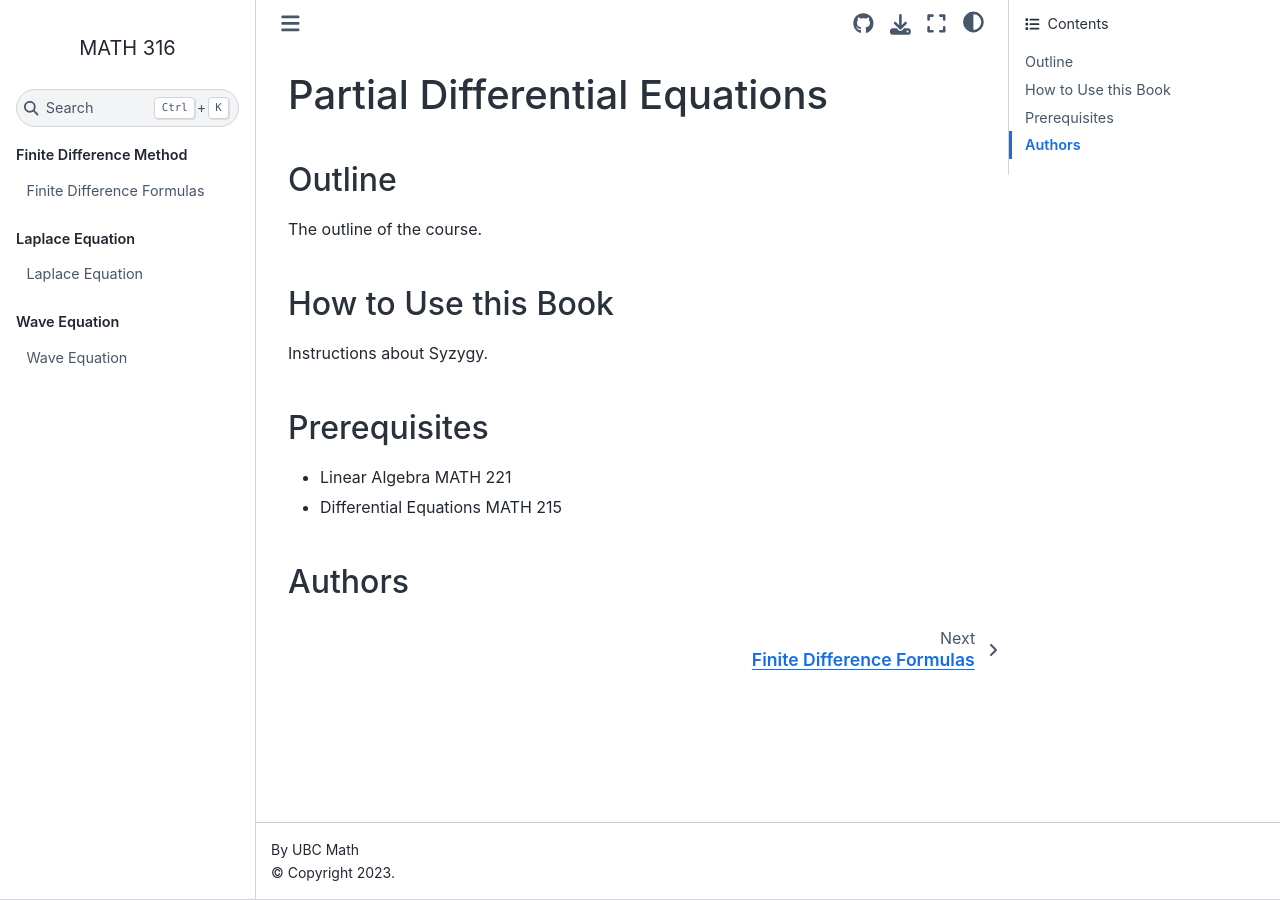
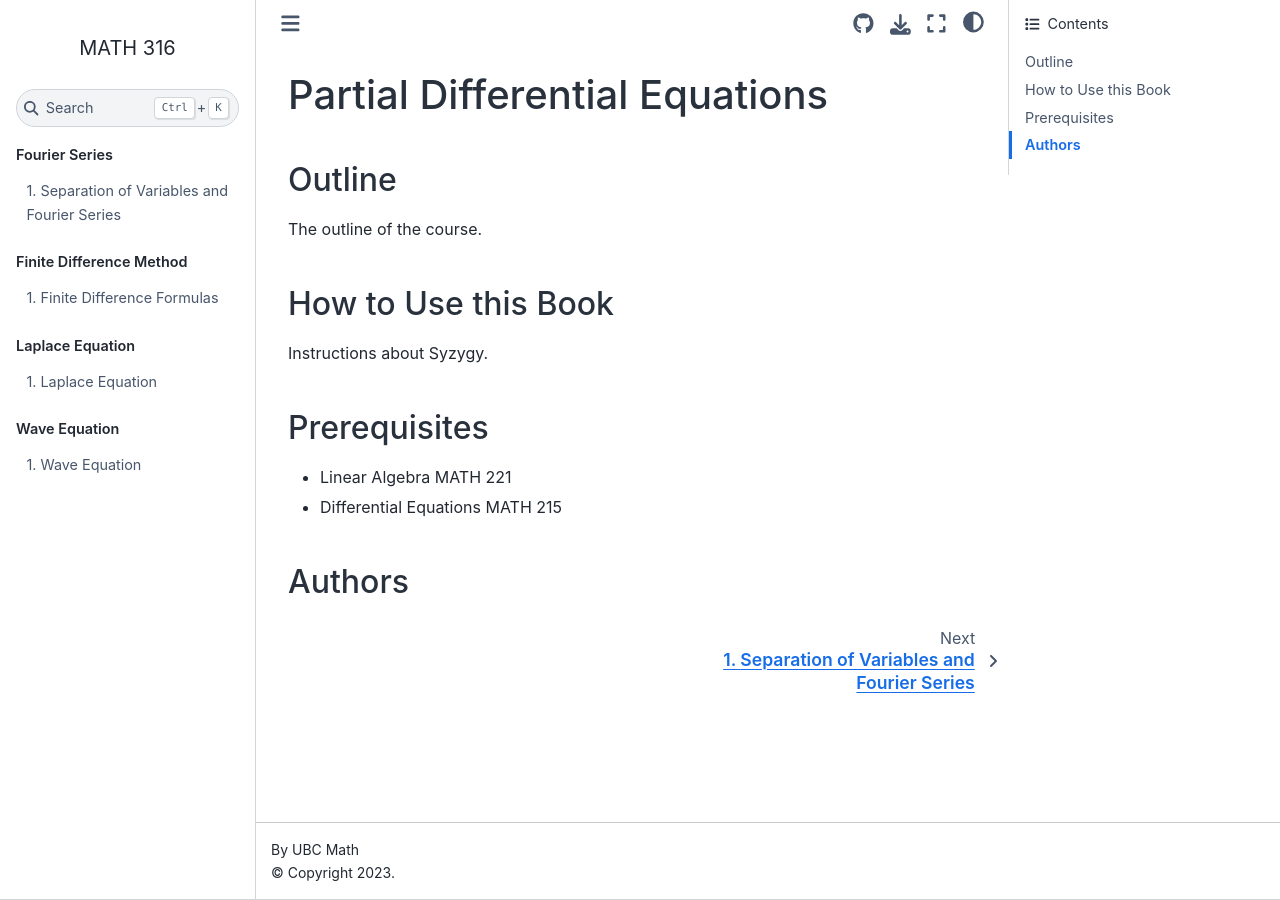
Before and after one commit to UBCMath/MATH316, a Jupyter Book: the page built from index.md, in a window 1280 px wide. Built offline with Jupyter Book 1.0.4 settings and Sphinx 7.4.7 and the Sphinx Book theme 1.1.4, drawn with Linux system fonts in a browser that asks for light colours; pages that are not in the unit, such as notebooks, are missing from menus; some of the changed lines change nothing that is shown.

Commit message:
Add Lecture 9

````diff
--- a/_config.yml
+++ b/_config.yml
@@ -12,6 +12,7 @@
   use_repository_button: true
 launch_buttons:
   jupyterhub_url: https://ubc.syzygy.ca/jupyter
+  notebook_interface: "jupyterlab"
 repository:
   url: https://github.com/UBCMath/math316
   branch: main
--- a/_toc.yml
+++ b/_toc.yml
@@ -2,17 +2,23 @@
 root: index
 parts:
   - caption: Fourier Series
+    numbered: True
     chapters:
     - file: fourier/series.ipynb
+    - file: fourier/separation.md
   - caption: Finite Difference Method
+    numbered: True
     chapters:
     - file: fd/formulas.md
   - caption: Heat Equation
+    numbered: True
     chapters:
     - file: heat/heat.ipynb
   - caption: Laplace Equation
+    numbered: True
     chapters:
     - file: laplace/laplace.md
   - caption: Wave Equation
+    numbered: True
     chapters:
     - file: wave/wave.md
--- /dev/null
+++ b/fourier/separation.md
@@ -0,0 +1,151 @@
+# Separation of Variables and Fourier Series
+
+In this lecture we will introduce the method of separation of variables by using it to solve the heat equation, which reduces the solution of the PDE to solving two ODEs, one in time and one in space. The time ODE represents the exponential decay of the solution, while the second order spatial ODE along with the boundary conditions give rise to an eigenvalue problem, which needs to be solved to identify the so-called "separation" constant. Super-position of the resulting solutions leads naturally to the expansion of the initial temperature distribution $f(x)$ in terms of a series of sine functions - known as a Fourier Series.
+
+```{admonition} Key Concepts
+Heat equation; boundary conditions; Separation of variables; Eigenvalue problems for ODE; Fourier Series.
+```
+
+## The Heat/Diffusion equation and dispersion relation
+
+We consider the heat equation (or diffusion equation)
+
+$$
+\frac{\partial u}{\partial t} = \alpha^2 \frac{\partial^2 u}{\partial x^2}
+$$ (eq:heat)
+
+where $\alpha^2$ is the thermal conductivity. If we look for exponential solutions of the form
+
+$$
+u(x,t) = e^{i k x + \sigma t}
+$$ (eq:ExponentialSpaceTimeSolution)
+
+we obtain the dispersion relation $\sigma=-k^2 \alpha^2$ and corresponding solutions
+
+$$
+u(x,t) = e^{-k^2 \alpha^2 t} e^{i k x}
+$$ (eq:ExponentialSpaceTimeSolutionafterdispersionRel)
+
+We observe that in this family of solutions, which are parameterized by $k$, the solution is decomposed into the product of a time function that decays exponentially with increasing $t$ and a spatial function comprising $\sin(kx)$ and $\cos(kx)$. The parameter $k$, which is called the *wavenumber*, needs to be determined in
+order to match the boundary conditions in the problem. We will see that for problem defined on a finite domain there are a countable infinity of admissible $k$ values, which we will determine by solving an eigenvalue problem involving an ordinary differential operator.
+
+## Types of Initial-Boundary Value Problems for the heat equation
+
+We consider the heat equation subject to the following initial and boundary conditions:
+
+### Dirichlet Boundary Conditions
+
+```{figure} ../img/fourier/DirichletBar.png
+---
+width: 80%
+name: DirichletBar
+---
+Consider a conducting bar with thermal conductivity $\alpha^2$ that has an initial temperature distribution $u(x,0)=f(x)$ and whose endpoints are maintained at $0^{\circ }C$, i.e. embedded in ice
+```
+
+What do you expect the solution to look like as $t \to \infty$?
+
+### Neumann Boundary Conditions
+
+```{figure} ../img/fourier/NeumannBar.png
+---
+width: 80%
+name: NeumannBar
+---
+Consider a conducting bar with thermal conductivity $\alpha^2$ that has an initial temperature distribution $u(x,0)=f(x)$ and whose endpoints are insulated
+```
+
+What do you expect the solution to look like as $t \to \infty$?
+
+### Mixed Boundary Conditions
+
+```{figure} ../img/fourier/MixedBar.png
+---
+width: 80%
+name: MixedBar
+---
+Consider a conducting bar with thermal conductivity $\alpha^2$ that has an initial temperature distribution $u(x,0)=f(x)$ and whose left endpoint is held at $^{\circ }C$ (i.e., embedded in a block of ice) while the right endpoint is insulated
+```
+
+What do you expect the solution to look like as $t \to \infty$?
+
+## Separation of Variables - Fourier sine Series
+
+Consider the heat conduction in an insulated rod whose endpoints are held at zero degrees for all time and within which the initial temperature is given by $f(x)$ as shown in {numref}`Figure {number} <DirichletBar>`.
+
+*Fourier's Guess:*
+
+$$
+\begin{align}
+u(x,t) &= X(x)T(t) \\
+u_t &= X(x) \dot{T}(t) = \alpha^2 u_{xx} = \alpha^2 X''(x) T(t)
+\end{align}
+$$ (eq:Separation1)
+
+$\div \alpha^2 XT$:
+
+$$
+\frac{X''(x)}{X(x)} = \frac{\dot{T}(t)}{\alpha^2 T(t)} = \mbox{ Constant } = -\lambda^2.
+$$ (eq:Separation2)
+
+$->$
+
+$$
+\begin{align}
+T'(t) &= -\alpha^2 \lambda^2 T(t) \\
+\frac{dT}{T} &= -\alpha^2 \lambda^2 dt \\
+\ln|T| &= -\alpha^2 \lambda^2t + c \\
+T(t) &= D e^{-\alpha^2 \lambda^2 t}
+\end{align}
+$$ (eq:Separation3)
+
+$x>$
+
+$$
+\begin{align}
+X''(x) + \lambda^2 X(x) &= 0 \\
+\Rightarrow X(x) &= c_1 e^{i \lambda x} + c_{2} e^{-i \lambda x} \\
+&= A\sin \lambda x + B\cos \lambda x
+\end{align}
+$$ (eq:Separation4)
+
+*Impose the boundary conditions:*
+
+$$
+\begin{array}{lcrclcl}
+0&=&u(0,t)&=&X(0)T(t)&=&BT(t)\Rightarrow B=0\\
+0&=&u(L,t)&=&X(L)T(t)&=&(A\sin\lambda L)T(t)
+\end{array}
+$$ (eq:Separation5)
+
+Now we do not want the trivial solution so $A\not= 0$. Thus we look for values of $\lambda$ such that
+
+$$
+\sin\lambda L = 0 \Rightarrow \lambda = \left( \frac{n\pi}{L} \right) \quad n=1,2,\ldots
+$$ (eq:Separation6)
+
+Thus
+
+$$
+u_n(x,t) = e^{-\alpha^2 {\left( \frac{n\pi}{L} \right)}^2 t} \sin\left(\frac{n\pi x}{L} \right) \quad n=1,2,\ldots
+$$ (eq:Separation7)
+
+are all solutions of the heat equation $u_t = \alpha^2u_{xx}$. Since the heat equation is linear, a linear combination of solutions is again a solution. Thus the most general solution is
+
+$$
+u(x,t) = \sum_{n=1}^\infty b_n \sin\left(\frac{n \pi x}{L}\right) e^{\alpha^2{\left(\frac{n\pi}{L}\right)}^2 t}
+$$ (eq:heatsolution)
+
+What about the initial condition $u(x,0)=f(x)$? Given $f(x)$ we need to find the $b_n$ such that the infinite series of functions
+
+$$
+\sum_{n=1}^\infty b_n\sin\left(\frac{n\pi x}{L}\right)
+$$ (eq:heatsolutioninitial)
+
+agrees with $f$ on $[0,L]$. Note that $f(x)$ may not be periodic $f(x+2L) \not= f(x)$ but the series is periodic since
+
+$$
+\sin\left(\frac{n\pi}{L}\right)(x + 2L) = \sin\left(\frac{n\pi x}{L}\right)
+$$
+
+In fact they do agree on $[0,L]$ and are different elsewhere.
````
Also changed, not shown: img/fourier/DirichletBar.png (added), img/fourier/MixedBar.png (added), img/fourier/NeumannBar.png (added).
